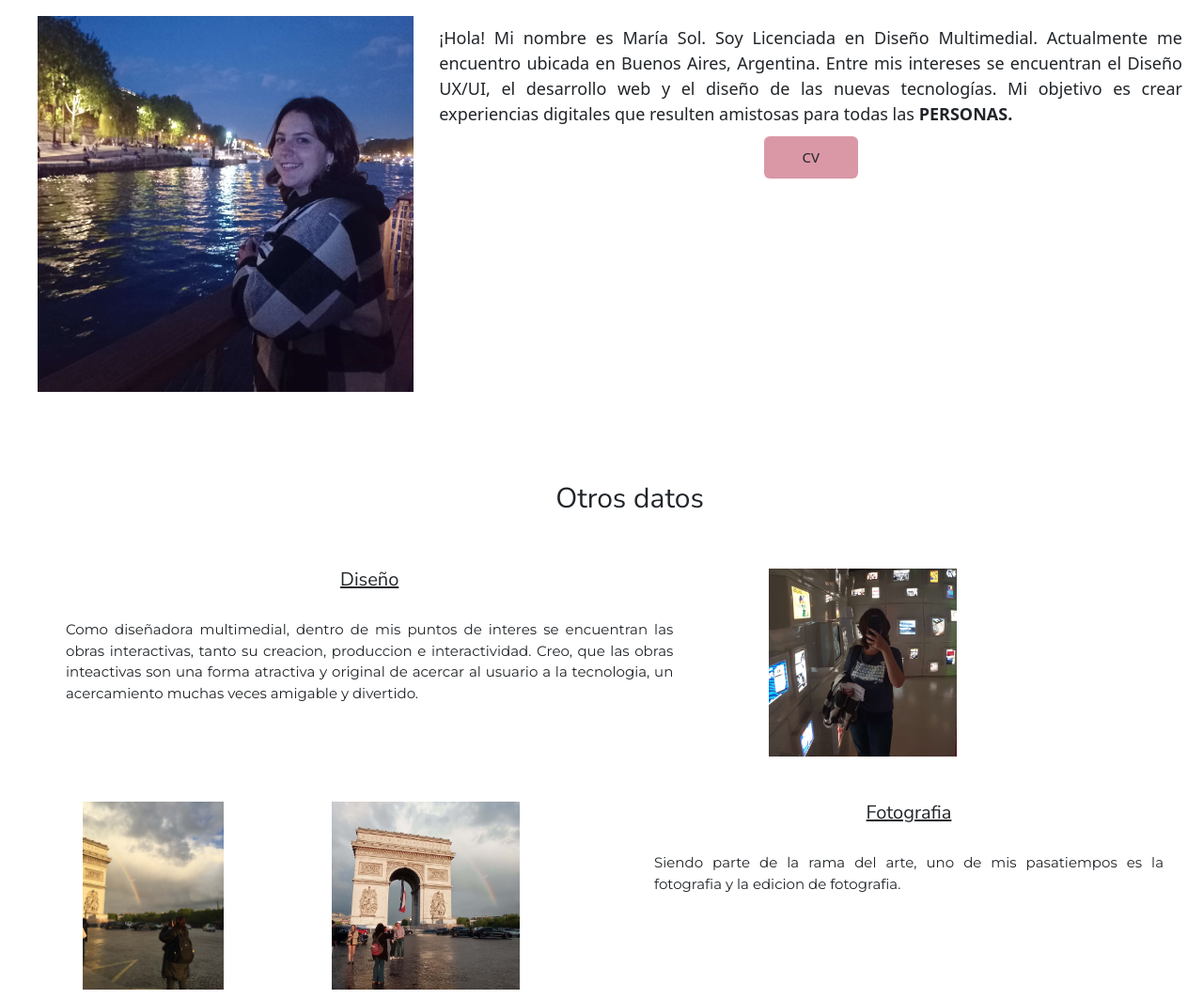
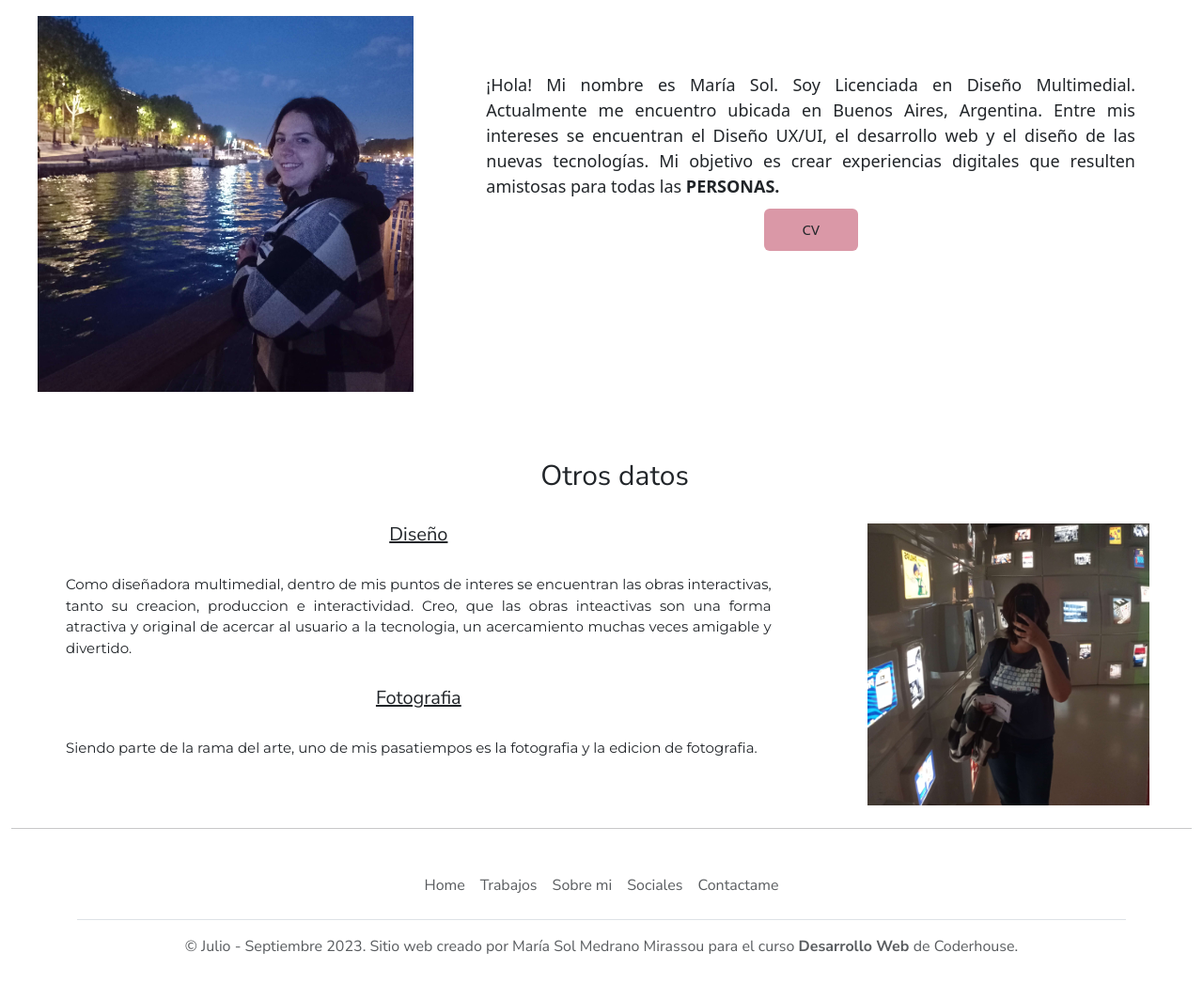
Before and after one commit to Solmedranom/portfolioDM-Medrano, a website: page html/sobremi.html in a window 1280 px wide. Shown: the part 237-1300 px from the top of the page at 94% size. Drawn offline with nearby package versions, Linux system fonts and the light colour scheme.

Commit message:
Tercera pre-entrega

```diff
--- a/html/sobremi.html
+++ b/html/sobremi.html
@@ -55,7 +55,8 @@
       <div class="col-xl-4 col-md-6 col-sm-12 mb-6 ">
         <img src="../img/fotosol2.jpg" class="img-sm" alt="Sol de vacaciones mayo 2023" />
       </Div>
-      <Div class="col-xl-8 col-md-6 col-sm-12">
+      <div class="col-xl-8 col-md-6 col-sm-12">
+        <main>
           <p class="parrafo2">
             ¡Hola! Mi nombre es María Sol. Soy Licenciada en Diseño Multimedial.
             Actualmente me encuentro ubicada en Buenos Aires, Argentina. Entre
@@ -64,53 +65,38 @@
             digitales que resulten amistosas para todas las <strong>PERSONAS.</strong>
           </p>
           <div class="text-center"><a class="btn" href="cv.html" role="button">CV</a></div>
+        </main>
       </div>
     </div>
     <br>
     <div class="row ms-3 mt-4 mb-4">
-      <div class="col-xl-12 col-md-12 col-sm-12 ms-3 mt-4 mb-4 text-center">
-        <h3>Otros datos</h3>
+      <div class="col-xl-12 col-md-12 col-sm-12 ">
+        <h3 class="text-center">Otros datos</h3>
       </div>
     </div>
     <div class="row ms-3 mt-4 mb-4 ">
-      <div class="col-xl-7 col-md-6 col-sm-12">
+      <div class="col-xl-8 col-md-6 col-sm-12">
         <h4 class="text-center"> Diseño </h4>
-        <p class="parrafosm">Como diseñadora multimedial, dentro de mis puntos de interes se encuentran las obras interactivas, tanto su creacion, produccion e interactividad. Creo, que las obras inteactivas son una forma atractiva y original de acercar al usuario a la tecnologia, un acercamiento muchas veces amigable y divertido. </p>
+        <p class="parrafosm">Como diseñadora multimedial, dentro de mis puntos de interes se encuentran las obras
+          interactivas, tanto su creacion, produccion e interactividad. Creo, que las obras inteactivas son una forma
+          atractiva y original de acercar al usuario a la tecnologia, un acercamiento muchas veces amigable y divertido.
+        </p>
+        <h4 class="text-center"> Fotografia </h4>
+        <p class="parrafosm">Siendo parte de la rama del arte, uno de mis pasatiempos es la fotografia y la edicion de
+          fotografia.
+        </p>
       </div>
 
-      <div class="col-xl-5 col-md-6 col-sm-12">
+      <div class="col-xl-4 col-md-6 col-sm-12">
         <div class="ms-5">
           <img src="../img/solpantallas.jpg" class="imgXs"" alt=" selfie de Sol, sin verse el rostro, con pantallas de
             fondo">
         </div>
       </div>
-
-    </div>
-    <div class="row"></div>
-
-    <div class="row ms-3 mt-4 mb-4 ">
-      <div class="col-xl-3 col-md-3 col-sm-6">
-        <div class="ms-5">
-          <img src="../img/foto2.jpg" class="imgXs"" alt="Sol de espaldas sacando una foto al arco del triunfo">
-        </div>
-      </div>
-      <div class="col-xl-3 col-md-3 col-sm-6">
-        <div class="">
-            <img src="../img/foto1.jpg" class="imgXs"" alt="Foto del arco del triunfo con un arcoiris sacada por Sol">
-        </div>
-      </div>
-
-      <div class="col-xl-6 col-md-6 col-sm-12">
-        <h4 class="text-center"> Fotografia </h4>
-        <p class="parrafosm">Siendo parte de la rama del arte, uno de mis pasatiempos es la fotografia y la edicion de fotografia.
-        </p>
-      </div>
-
-
     </div>
 
     <hr>
-  </div>
+    </main>
     <div class="container">
       <footer class="py-3 my-4">
         <ul class="nav justify-content-center border-bottom pb-3 mb-3">
--- /dev/null
+++ b/scss/_mixins.scss
@@ -0,0 +1,8 @@
+@mixin textos($size, $line, $color, $padding) {
+  font-family: $textoFont;
+  font-size: $size;
+  line-height: $line;
+  color: $color;
+  padding: $padding;
+  margin: 5px;
+}
--- a/scss/_vars.scss
+++ b/scss/_vars.scss
@@ -40,7 +40,7 @@ $textoCenter: center;
 $imgXl: 700px;
 $imgMd: 500px;
 $imgSm: 400px;
-$imgXs: 200px;
+$imgXs: 300px;
 $imgLogo: 150px;
 
 //tamaños
--- a/scss/main.scss
+++ b/scss/main.scss
@@ -2,6 +2,7 @@
 
 @import url("https://fonts.googleapis.com/css2?family=Montserrat:wght@400;500;600&family=Nunito+Sans:opsz,wght@6..12,400;6..12,700&display=swap");
 @import "_vars";
+@import "_mixins";
 @import "_mist";
 @import "_contacto";
 
@@ -31,7 +32,7 @@ nav {
 }
 
 main {
-  padding: $espacio100;
+  padding: $espacio50;
 }
 
 .img-cv {
```
Also changed, not shown: css/main.css, 2 other files. Lines whose indentation alone changed are shown as unchanged.
